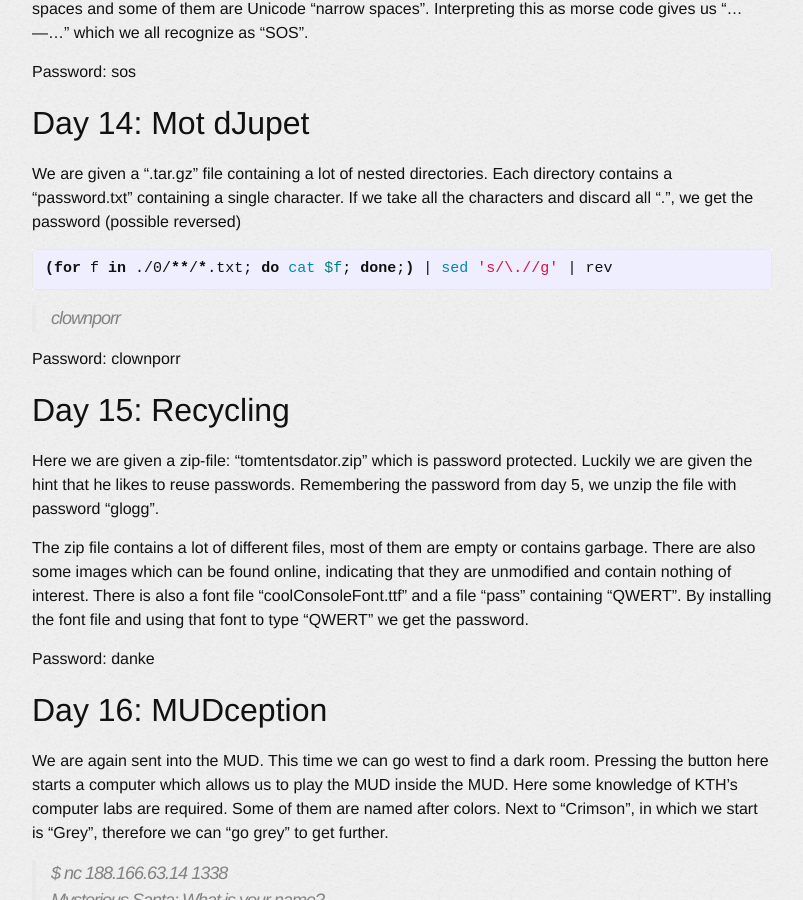
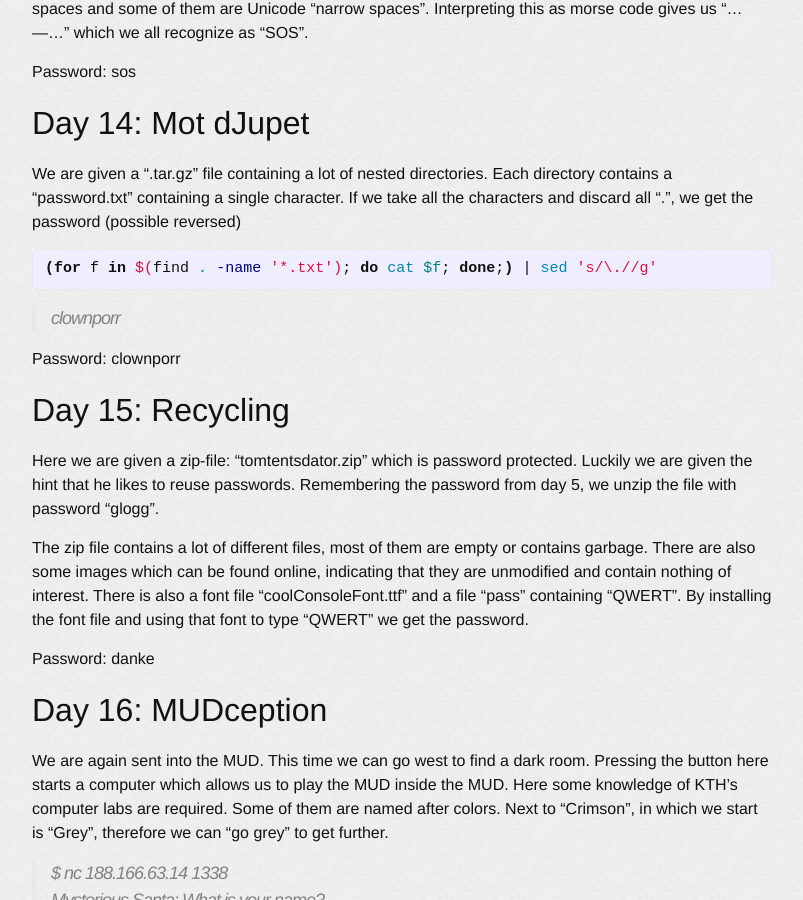
Before and after one commit to ZetaTwo/zetatwocom, a Jekyll site: the page built from _posts/ctf/2015-12-25-djulkalendern-writeup.md, in a window 1280 px wide and 900 px high, scrolled down 9248 px. Shown: the whole window, without its empty margins (238-1041 px from the left). Built offline with Jekyll 4.4.1, drawn with Linux system fonts in a browser that asks for light colours; nearby versions of some CDN libraries; some web fonts are replaced; comment, search, counter and statistics services are not loaded.

Commit message:
Changed to more portable command for djulkalendern, day 14

```diff
--- a/_posts/ctf/2015-12-25-djulkalendern-writeup.md
+++ b/_posts/ctf/2015-12-25-djulkalendern-writeup.md
@@ -273,7 +273,7 @@ Each directory contains a "password.txt" containing a single character.
 If we take all the characters and discard all ".", we get the password (possible reversed)
 
 {% highlight bash %}
-(for f in ./0/**/*.txt; do cat $f; done;) | sed 's/\.//g' | rev
+(for f in $(find . -name '*.txt'); do cat $f; done;) | sed 's/\.//g'
 {% endhighlight %}
 > clownporr
 
```
